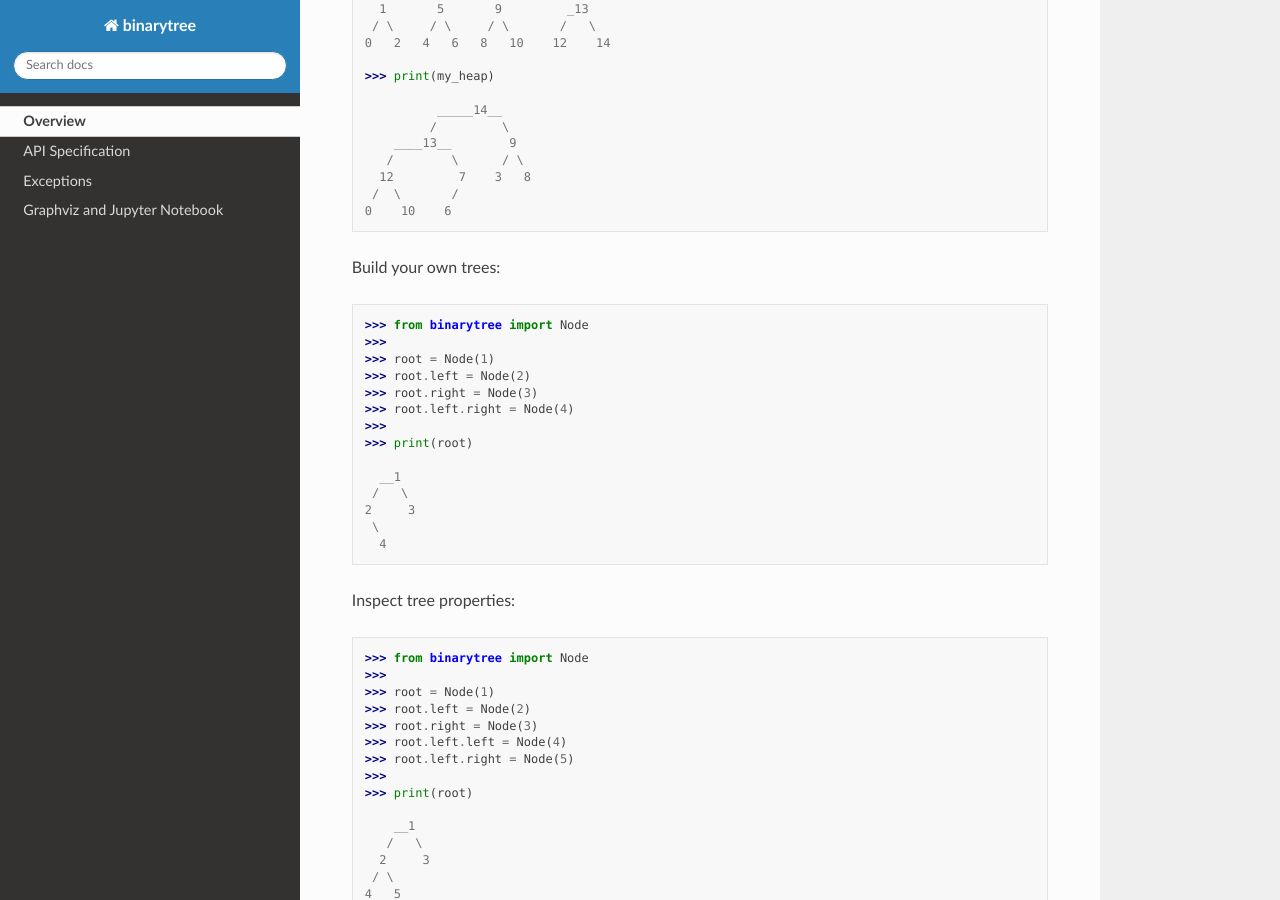
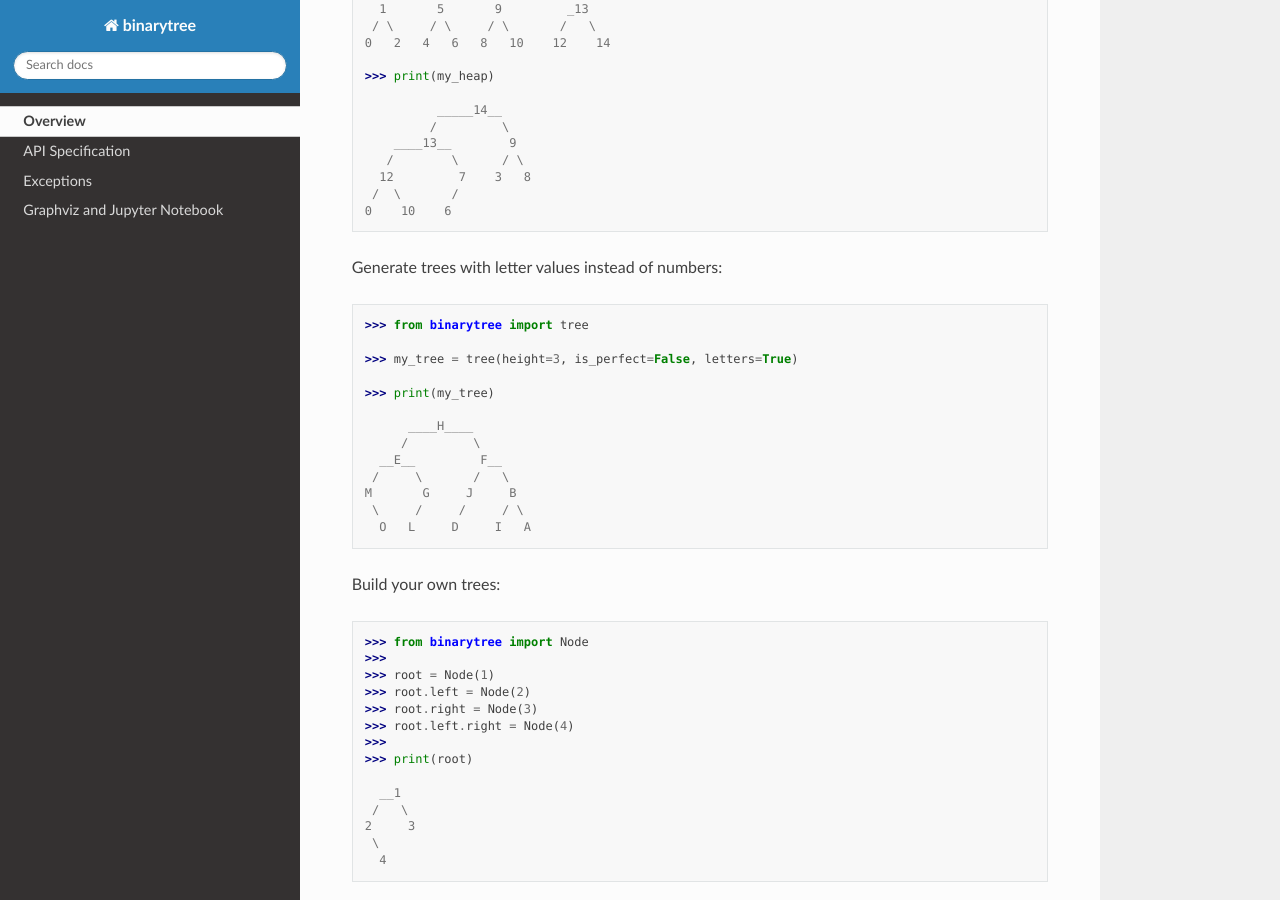
Before and after one commit to joowani/binarytree, a Sphinx documentation site: the page built from docs/overview.rst, in a window 1280 px wide and 900 px high, scrolled down 889 px. Built offline with Sphinx 7.4.7 and the Read the Docs theme 2.0.0, drawn with Linux system fonts in a browser that asks for light colours; some of the changed text lies outside the part shown.

Commit message:
Update README.md and docs/index.rst

```diff
--- a/docs/overview.rst
+++ b/docs/overview.rst
@@ -58,6 +58,23 @@ Generate and pretty-print various types of binary trees:
      /  \       /
     0    10    6
 
+Generate trees with letter values instead of numbers:
+
+.. code-block:: python
+
+    >>> from binarytree import tree
+
+    >>> my_tree = tree(height=3, is_perfect=False, letters=True)
+
+    >>> print(my_tree)
+
+          ____H____
+         /         \
+      __E__         F__
+     /     \       /   \
+    M       G     J     B
+     \     /     /     / \
+      O   L     D     I   A
 
 Build your own trees:
 
@@ -275,10 +292,10 @@ Convert to `List representations`_:
     [7, 3, 2, 6, 9, None, 1, 5, 8]
 
 Binarytree supports another representation which is more compact but without
-the `indexing properties`_:
+the `indexing properties`_ (this method is often used in Leetcode_):
 
-.. _indexing properties:
-    https://en.wikipedia.org/wiki/Binary_tree#Arrays
+.. _indexing properties: https://en.wikipedia.org/wiki/Binary_tree#Arrays
+.. _Leetcode: https://leetcode.com/
 
 .. doctest::
 
```
Also changed, not shown: README.md (+21 -1 lines).
